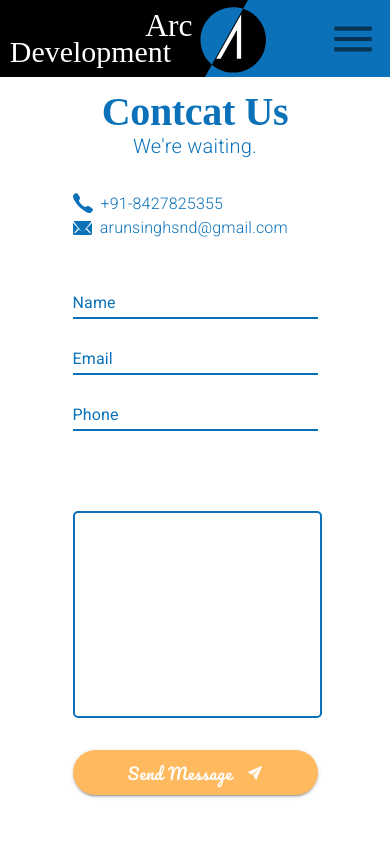
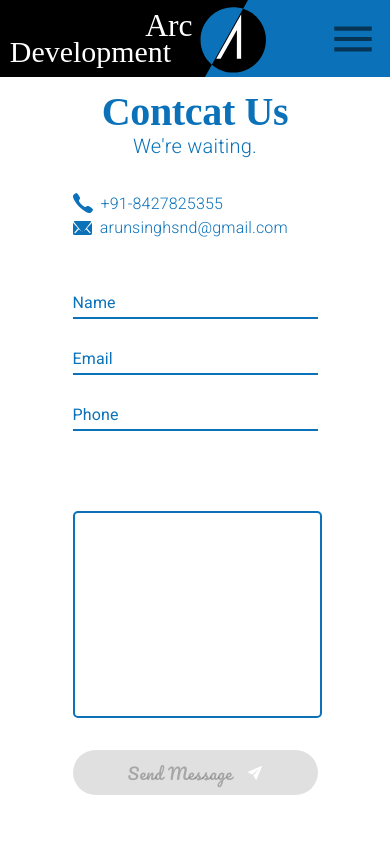
Before and after one commit to arunsinghsnd/NativeCodeLab, a React (Create React App) app: page /contact in a window 390 px wide. Shown: the top 844 px of the page. Built offline with nearby package versions, Linux system fonts and the light colour scheme.

Commit message:
added the more validaton and link up mail and phone number

```diff
--- a/src/components/Contact.js
+++ b/src/components/Contact.js
@@ -171,7 +171,12 @@ const Contact = props => {
                   variant="body2"
                   style={{ color: theme.palette.common.blue, fontSize: "1rem" }}
                 >
-                  +91-8427825355
+                  <a
+                    href="tel:8427825355"
+                    style={{ textDecoration: "none", color: "inherit" }}
+                  >
+                    +91-8427825355
+                  </a>
                 </Typography>
               </Grid>
             </Grid>
@@ -190,7 +195,12 @@ const Contact = props => {
                   variant="body2"
                   style={{ color: theme.palette.common.blue, fontSize: "1rem" }}
                 >
-                  arunsinghsnd@gmail.com
+                  <a
+                    href="mailto:arunsinghsnd@gmail.com"
+                    style={{ textDecoration: "none", color: "inherit" }}
+                  >
+                    arunsinghsnd@gmail.com
+                  </a>
                 </Typography>
               </Grid>
             </Grid>
@@ -250,7 +260,18 @@ const Contact = props => {
               justifyContent="center"
               style={{ marginTop: "2em" }}
             >
-              <Button variant="contained" className={classes.sendButtom}>
+              <Button
+                variant="contained"
+                disabled={
+                  name.length === 0 ||
+                  message.length === 0 ||
+                  phoneHelper.length !== 0 ||
+                  emailHelper.length !== 0 ||
+                  email.length === 0 ||
+                  phone.length === 0
+                }
+                className={classes.sendButtom}
+              >
                 Send Message{" "}
                 <img
                   src={airplane}
```
